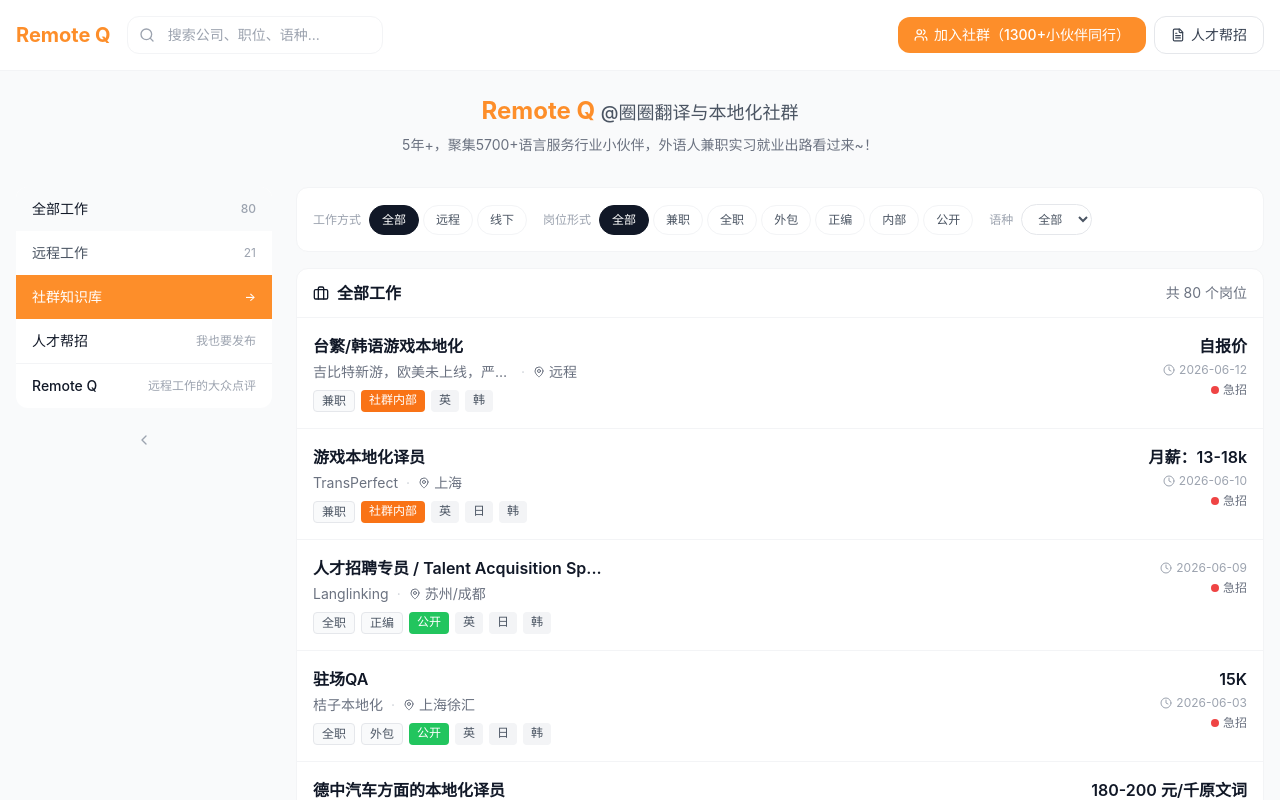
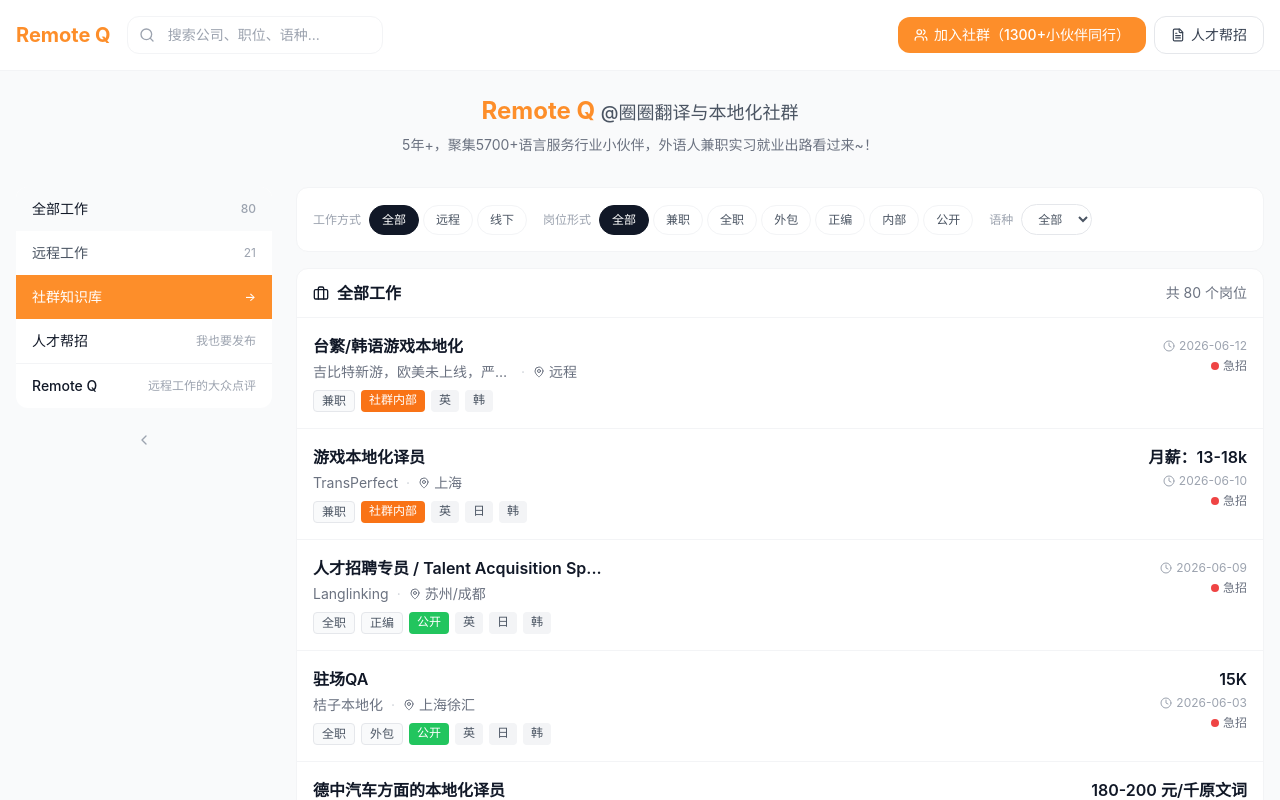
Before and after one commit to quanquan-code/remote-q-web, a React (Vite) app: page / in a window 1280 px wide. Shown: the top 800 px of the page. Built offline with nearby package versions, Linux system fonts and the light colour scheme.

Commit message:
feat: overrides.json 机制 - Admin 修改优先级高于飞书数据

```diff
--- /dev/null
+++ b/src/data/overrides.json
@@ -0,0 +1,5 @@
+{
+  "rec27Ah55W1hLO": {
+    "salary": ""
+  }
+}
--- a/src/pages/Admin.jsx
+++ b/src/pages/Admin.jsx
@@ -166,9 +166,9 @@ function exportJobsJson(overrides) {
   return JSON.stringify(merged, null, 2);
 }
 
-async function publishToGitHub(token, contentJson) {
+async function publishToGitHub(token, overrides) {
   const repo = 'quanquan-code/remote-q-web';
-  const path = 'src/data/jobs.json';
+  const path = 'src/data/overrides.json';
   const apiBase = 'https://api.github.com';
 
   const getRes = await fetch(`${apiBase}/repos/${repo}/contents/${path}`, {
@@ -177,6 +177,7 @@ async function publishToGitHub(token, contentJson) {
   if (!getRes.ok) throw new Error('获取文件信息失败，请检查 Token 权限');
   const fileInfo = await getRes.json();
 
+  const contentJson = JSON.stringify(overrides, null, 2);
   const putRes = await fetch(`${apiBase}/repos/${repo}/contents/${path}`, {
     method: 'PUT',
     headers: {
@@ -184,7 +185,7 @@ async function publishToGitHub(token, contentJson) {
       'Content-Type': 'application/json',
     },
     body: JSON.stringify({
-      message: `admin: update jobs.json via dashboard`,
+      message: `admin: update overrides.json via dashboard`,
       content: btoa(unescape(encodeURIComponent(contentJson))),
       sha: fileInfo.sha,
     }),
@@ -493,9 +494,12 @@ const Admin = () => {
     setPublishing(true);
     setPublishMsg(null);
     try {
-      const json = exportJobsJson(overrides);
-      await publishToGitHub(token, json);
-      setPublishMsg({ type: 'success', text: '发布成功！Vercel 正在自动部署，约 1-2 分钟后生效' });
+      // 只发布 overrides.json（Admin 修改优先级高于飞书）
+      await publishToGitHub(token, overrides);
+      setPublishMsg({ type: 'success', text: '发布成功！overrides.json 已推送，Vercel 将自动部署，约 1-2 分钟后生效。下次飞书同步时，这些修改仍会保留。' });
+      // 发布后清空 localStorage overrides（已发布到服务器）
+      localStorage.removeItem(STORAGE_KEY);
+      setOverrides({});
     } catch (err) {
       setPublishMsg({ type: 'error', text: err.message });
     } finally {
--- a/src/pages/Jobs.jsx
+++ b/src/pages/Jobs.jsx
@@ -2,6 +2,7 @@ import React, { useState, useMemo } from 'react';
 import { Search, MapPin, Clock, Globe, Building2, Briefcase, Users, Plus, FileText, ChevronLeft, ChevronRight } from 'lucide-react';
 import { Link, useNavigate } from 'react-router-dom';
 import rawData from '../data/jobs.json';
+import serverOverrides from '../data/overrides.json';
 const rawJobsData = rawData.jobs || rawData;
 
 // 手动新增的岗位（后台写入）
@@ -18,25 +19,26 @@ function getOverrides() {
   catch { return {}; }
 }
 function applyOverrides(jobs) {
-  const ov = getOverrides();
+  const localOv = getOverrides();
+  const serverOv = serverOverrides || {};
+
   return jobs.map(job => {
-    const o = ov[job.id];
-    if (!o) return job;
-    const result = {
-      ...job,
-      ...(o.hidden !== undefined && { hidden: o.hidden }),
-      ...(o.title !== undefined && { title: o.title }),
-      ...(o.company !== undefined && { company: o.company }),
-      ...(o.salary !== undefined && { salary: o.salary }),
-      ...(o.salaryNote !== undefined && { salaryNote: o.salaryNote }),
-      ...(o.deadline !== undefined && { deadline: o.deadline }),
-      ...(o.location !== undefined && { location: o.location }),
-      ...(o.type !== undefined && { type: o.type }),
-      ...(o.referralType !== undefined && { referralType: o.referralType }),
-      ...(o.fullDescription !== undefined && { fullDescription: o.fullDescription }),
-      ...(o.status !== undefined && { status: o.status }),
-      ...(o.visibility !== undefined && { visibility: o.visibility }),
-    };
+    const o = localOv[job.id];
+    const s = serverOv[job.id];
+    if (!o && !s) return job;
+
+    // 优先级：localStorage > serverOverrides > jobs.json
+    const result = { ...job };
+    if (s) {
+      Object.keys(s).forEach(key => {
+        if (s[key] !== undefined) result[key] = s[key];
+      });
+    }
+    if (o) {
+      Object.keys(o).forEach(key => {
+        if (o[key] !== undefined) result[key] = o[key];
+      });
+    }
     // referralType 选「仅限内部」时，自动补上「内部」标签
     if (result.referralType === 'internal' && !result.type?.includes('内部')) {
       result.type = [...(result.type || []), '内部'];
```
Also changed, not shown: scripts/sync-jobs.js (+24 -5 lines).
